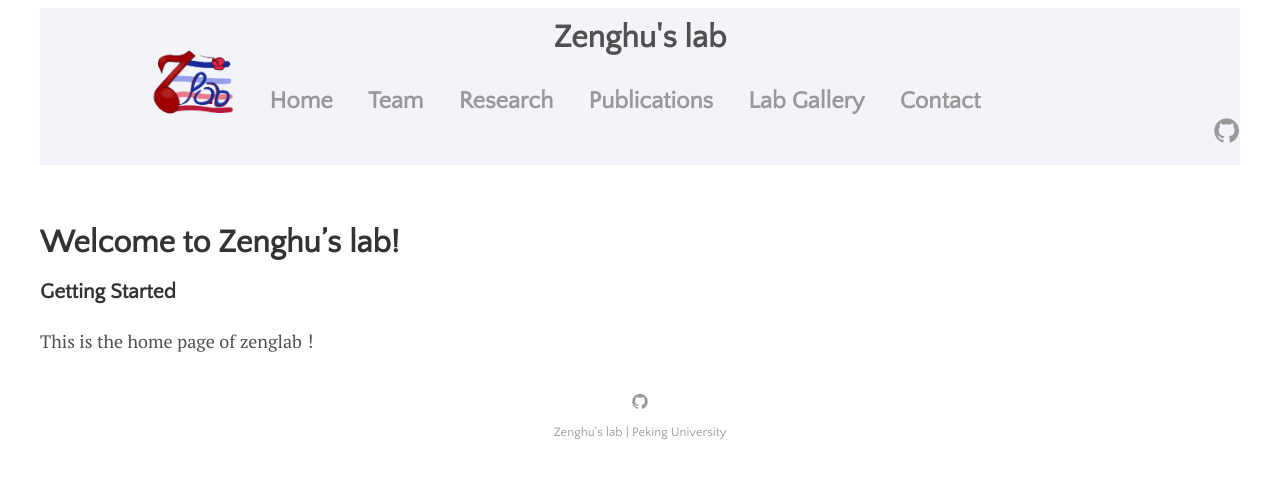
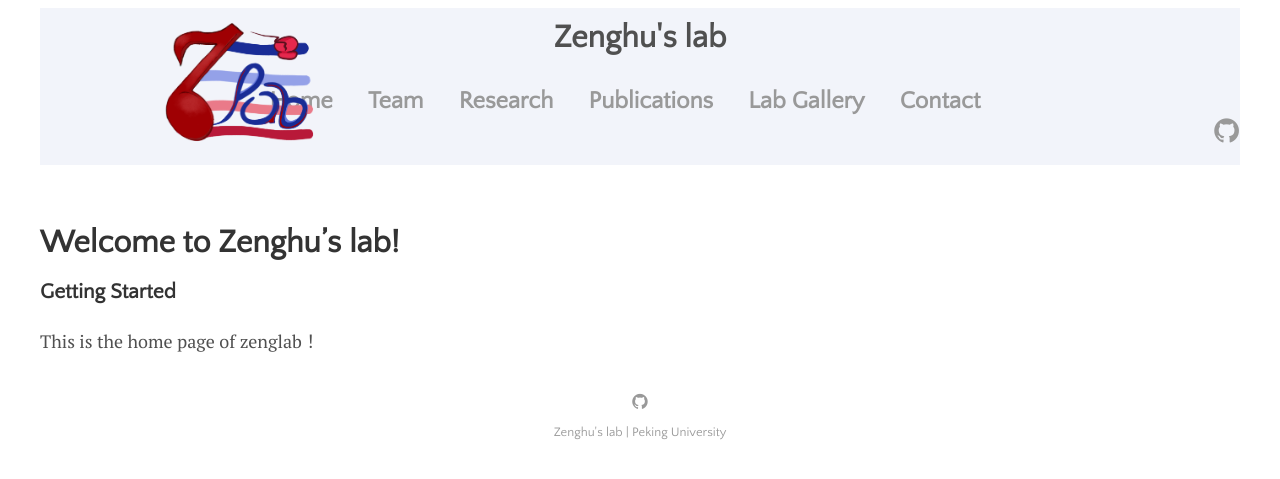
Before and after one commit to ZenghuPKU/zenghupku.github.io, a Jekyll site: the page built from menu/about.md, in a window 1280 px wide. Shown: the top 479 px of the page. Built offline with Jekyll 4.4.1, drawn with Linux system fonts in a browser that asks for light colours.

Commit message:
Update _default.scss

```diff
--- a/_sass/_default.scss
+++ b/_sass/_default.scss
@@ -43,7 +43,7 @@
 }
 
 .header-logo img {
-  max-height: 80px; /* 调整 logo 的高度 */
+  max-height: 150px; /* 调整 logo 的高度 */
   height: auto;
   width: auto;
 }
```
